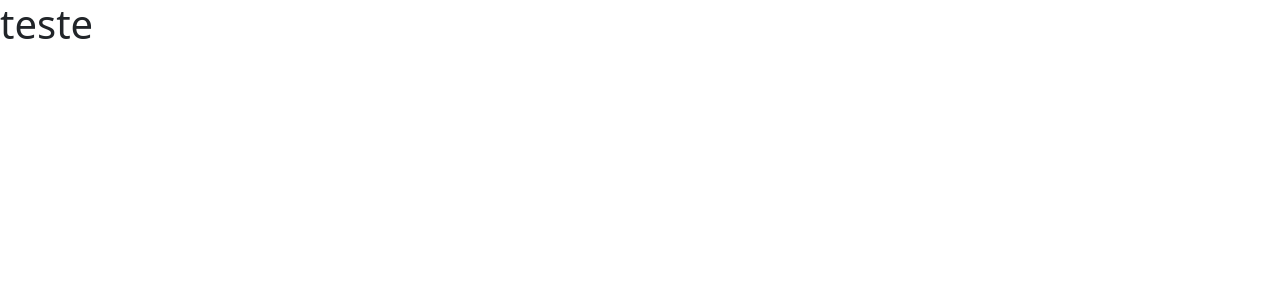
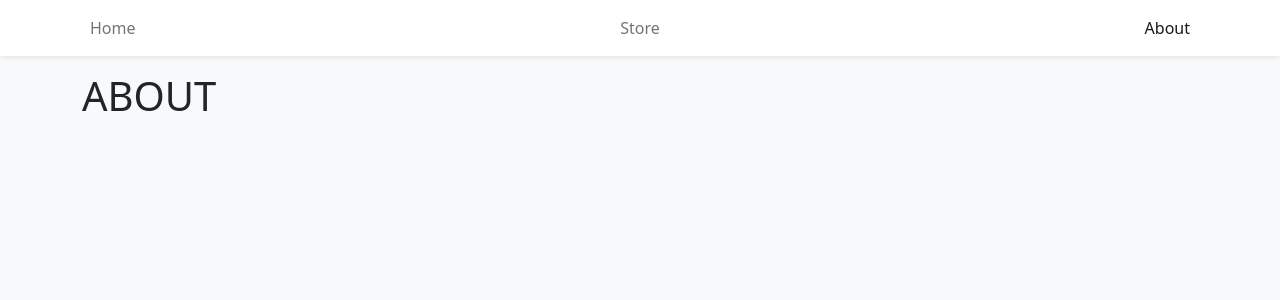
Before and after one commit to chrystianraony/carrinho-de-compras-react, a React (Vite) app: page /about in a window 1280 px wide. Shown: the top 300 px of the page. Built offline with nearby package versions, Linux system fonts and the light colour scheme.

Commit message:
criado navbar pages e direcionando rota

```diff
--- a/index.html
+++ b/index.html
@@ -1,12 +1,12 @@
 <!DOCTYPE html>
-<html lang="en">
+<html lang="pt-BR">
   <head>
     <meta charset="UTF-8" />
     <link rel="icon" type="image/svg+xml" href="/vite.svg" />
     <meta name="viewport" content="width=device-width, initial-scale=1.0" />
-    <title>Vite + React + TS</title>
+    <title>Carrinho React</title>
   </head>
-  <body>
+  <body class="bg-light">
     <div id="root"></div>
     <script type="module" src="/src/main.tsx"></script>
   </body>
--- a/src/App.tsx
+++ b/src/App.tsx
@@ -1,9 +1,23 @@
-import { useState } from 'react'
+import { Routes, Route } from "react-router-dom";
+import { Container } from "react-bootstrap";
+import { Home } from "./pages/Home";
+import { Store } from "./pages/Store";
+import { About } from "./pages/About";
+import { Navbar } from "./components/Navbar";
 
 function App() {
   return (
-    <h1>teste</h1>
-  )
+    <>
+      <Navbar />
+      <Container className="mb-4">
+        <Routes>
+          <Route path="/" element={<Home />} />
+          <Route path="/store" element={<Store />} />
+          <Route path="/about" element={<About />} />
+        </Routes>
+      </Container>
+    </>
+  );
 }
 
-export default App
+export default App;
--- /dev/null
+++ b/src/components/Navbar.tsx
@@ -0,0 +1,20 @@
+import { Container, Nav, Navbar as NavbarBs } from "react-bootstrap";
+import { NavLink } from "react-router-dom";
+
+export function Navbar() {
+  return (
+    <NavbarBs className="bg-white shadow-sm mb-3">
+      <Container>
+        <Nav>
+          <Nav.Link to="/" as={NavLink}>Home</Nav.Link>
+        </Nav>
+        <Nav>
+          <Nav.Link to="/store" as={NavLink}>Store</Nav.Link>
+        </Nav>
+        <Nav>
+          <Nav.Link to="/about" as={NavLink}>About</Nav.Link>
+        </Nav>
+      </Container>
+    </NavbarBs>
+  )
+}
--- a/src/main.tsx
+++ b/src/main.tsx
@@ -1,10 +1,13 @@
-import React from 'react'
-import ReactDOM from 'react-dom/client'
-import App from './App'
-import "bootstrap/dist/css/bootstrap.min.css"
+import React from "react";
+import ReactDOM from "react-dom/client";
+import App from "./App";
+import "bootstrap/dist/css/bootstrap.min.css";
+import { BrowserRouter } from "react-router-dom";
 
-ReactDOM.createRoot(document.getElementById('root') as HTMLElement).render(
+ReactDOM.createRoot(document.getElementById("root") as HTMLElement).render(
   <React.StrictMode>
-    <App />
+    <BrowserRouter>
+      <App />
+    </BrowserRouter>
   </React.StrictMode>
-)
+);
--- /dev/null
+++ b/src/pages/About.tsx
@@ -0,0 +1,3 @@
+export function About() {
+  return <h1>ABOUT</h1>
+}
--- /dev/null
+++ b/src/pages/Home.tsx
@@ -0,0 +1,3 @@
+export function Home() {
+  return <h1>HOME</h1>
+}
--- /dev/null
+++ b/src/pages/Store.tsx
@@ -0,0 +1,3 @@
+export function Store(){
+  return <h1>STORE</h1>
+}
```
